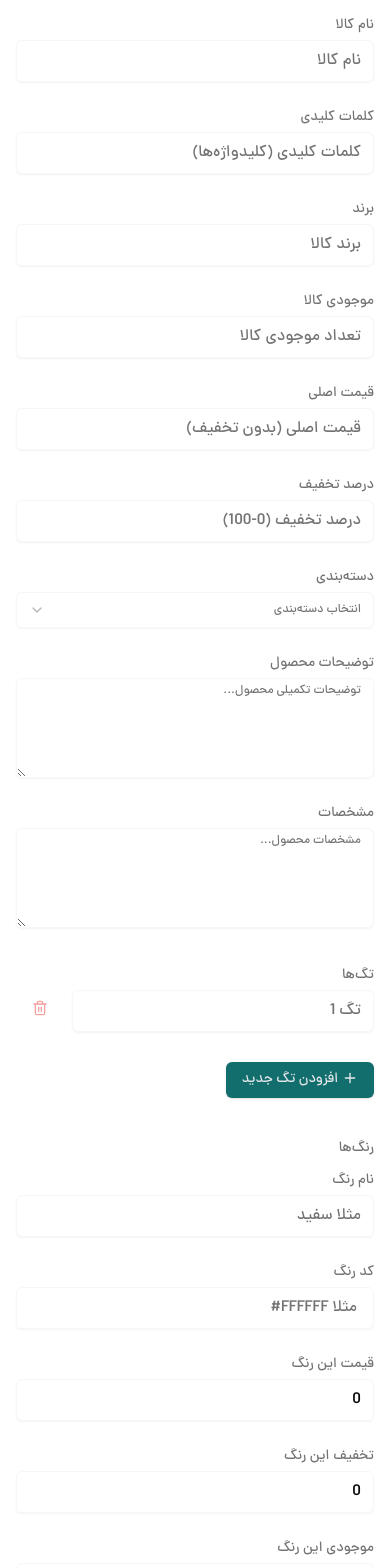
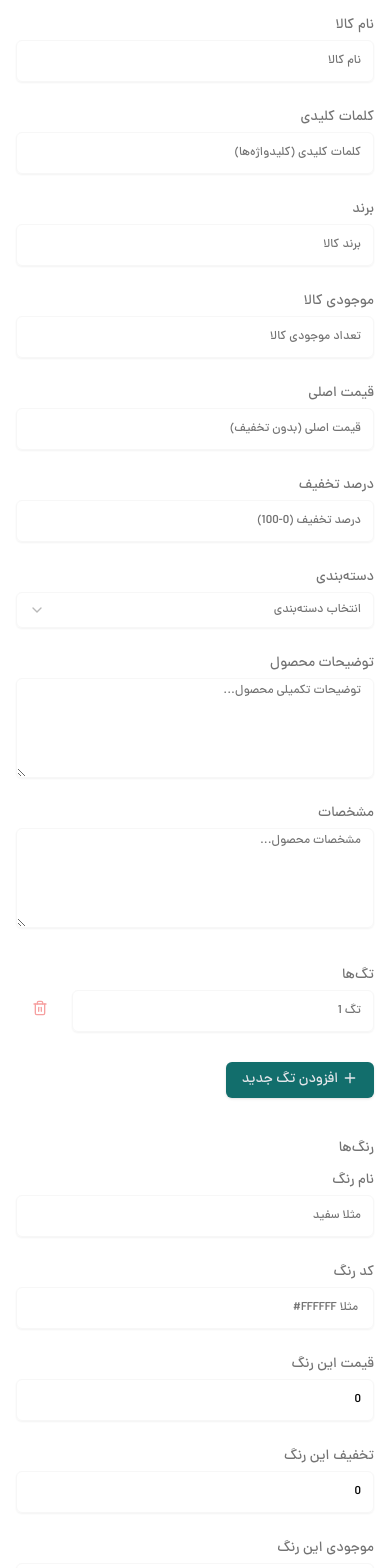
Before and after one commit to Mohammad-ghiasi/dimshop-pro, a Next.js app: page /adminpanel/manageproduct/addproduct in a window 390 px wide. Shown: the part 80-1648 px from the top of the page. Built offline with nearby package versions, Linux system fonts and the light colour scheme; what tailwindcss-rtl would draw is missing.

Commit message:
addproduct-test-2

```diff
--- a/src/app/test/add/page.tsx
+++ b/src/app/test/add/page.tsx
@@ -1,10 +1,11 @@
 import React from "react";
 import AddProductForm from "@/components/product/AddProductForm";
+import BodyPrvider from "@/components/ui-providers/BodyProvider";
 
 export default function page() {
   return (
-    <>
+    <BodyPrvider>
       <AddProductForm />
-    </>
+    </BodyPrvider>
   );
 }
--- a/src/components/product/AddProductForm.tsx
+++ b/src/components/product/AddProductForm.tsx
@@ -267,6 +267,7 @@ export default function AddProductForm(initialProductData: initialFomrProp) {
           نام کالا
         </label>
         <Input
+          className="text-xs md:text-sm"
           {...register("name")}
           placeholder="نام کالا"
           type={"text"}
@@ -279,6 +280,7 @@ export default function AddProductForm(initialProductData: initialFomrProp) {
           کلمات کلیدی
         </label>
         <Input
+          className="text-xs md:text-sm"
           placeholder="کلمات کلیدی (کلیدواژه‌ها)"
           {...register("slack")}
           type={"text"}
@@ -291,6 +293,7 @@ export default function AddProductForm(initialProductData: initialFomrProp) {
           برند
         </label>
         <Input
+          className="text-xs md:text-sm"
           placeholder="برند کالا"
           {...register("brand")}
           type={"text"}
@@ -303,6 +306,7 @@ export default function AddProductForm(initialProductData: initialFomrProp) {
           موجودی کالا
         </label>
         <Input
+          className="text-xs md:text-sm"
           placeholder="تعداد موجودی کالا"
           {...register("number")}
           type={"text"}
@@ -315,6 +319,7 @@ export default function AddProductForm(initialProductData: initialFomrProp) {
           قیمت اصلی
         </label>
         <Input
+          className="text-xs md:text-sm"
           placeholder="قیمت اصلی (بدون تخفیف)"
           {...register("price")}
           type={"text"}
@@ -327,6 +332,7 @@ export default function AddProductForm(initialProductData: initialFomrProp) {
           درصد تخفیف
         </label>
         <Input
+          className="text-xs md:text-sm"
           placeholder="درصد تخفیف (0-100)"
           {...register("discount")}
           type={"text"}
@@ -398,6 +404,7 @@ export default function AddProductForm(initialProductData: initialFomrProp) {
           <div key={field.id} className="flex items-start gap-2 mb-2">
             <div className="flex flex-col w-full">
               <Input
+                className="text-xs md:text-sm"
                 {...register(`tags.${index}.tag`)}
                 type={"text"}
                 placeholder={`تگ ${index + 1}`}
@@ -446,6 +453,7 @@ export default function AddProductForm(initialProductData: initialFomrProp) {
                 نام رنگ
               </label>
               <Input
+                className="text-xs md:text-sm"
                 {...register(`colors.${index}.color`)}
                 type={"text"}
                 placeholder="مثلا سفید"
@@ -458,6 +466,7 @@ export default function AddProductForm(initialProductData: initialFomrProp) {
                 کد رنگ
               </label>
               <Input
+                className="text-xs md:text-sm"
                 {...register(`colors.${index}.codeColor`)}
                 type={"text"}
                 placeholder=" مثلا FFFFFF#"
@@ -471,6 +480,7 @@ export default function AddProductForm(initialProductData: initialFomrProp) {
                 قیمت این رنگ
               </label>
               <Input
+                className="text-xs md:text-sm"
                 {...register(`colors.${index}.price`)}
                 type={"text"}
                 placeholder="قیمت کالا در این رنگ"
@@ -483,6 +493,7 @@ export default function AddProductForm(initialProductData: initialFomrProp) {
                 تخفیف این رنگ
               </label>
               <Input
+                className="text-xs md:text-sm"
                 {...register(`colors.${index}.discount`)}
                 type={"text"}
                 placeholder="تخفیف کالا در این رنگ"
@@ -495,6 +506,7 @@ export default function AddProductForm(initialProductData: initialFomrProp) {
                 موجودی این رنگ
               </label>
               <Input
+                className="text-xs md:text-sm"
                 {...register(`colors.${index}.number`)}
                 type={"text"}
                 placeholder="موجودی این از کالا"
```
